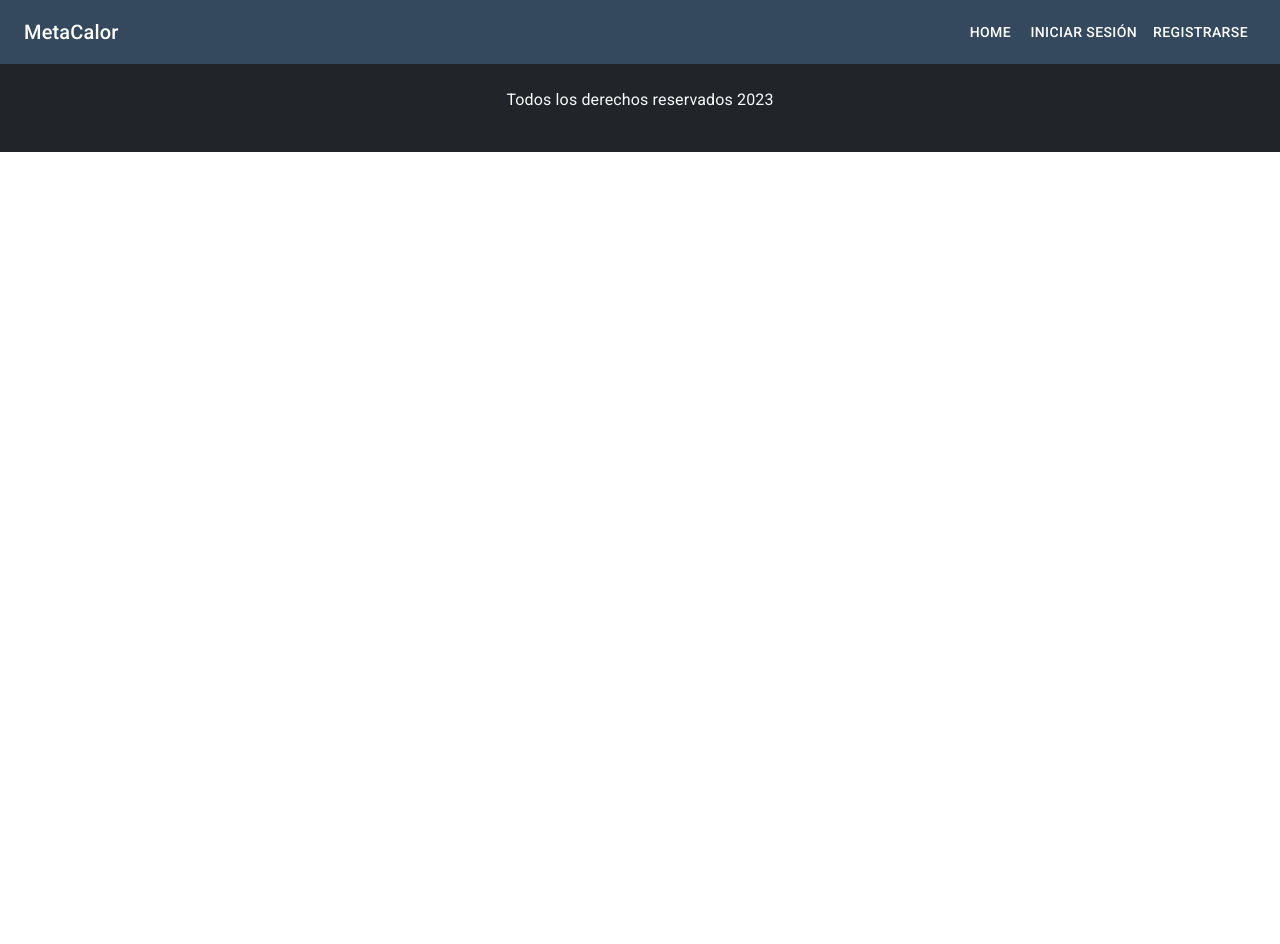
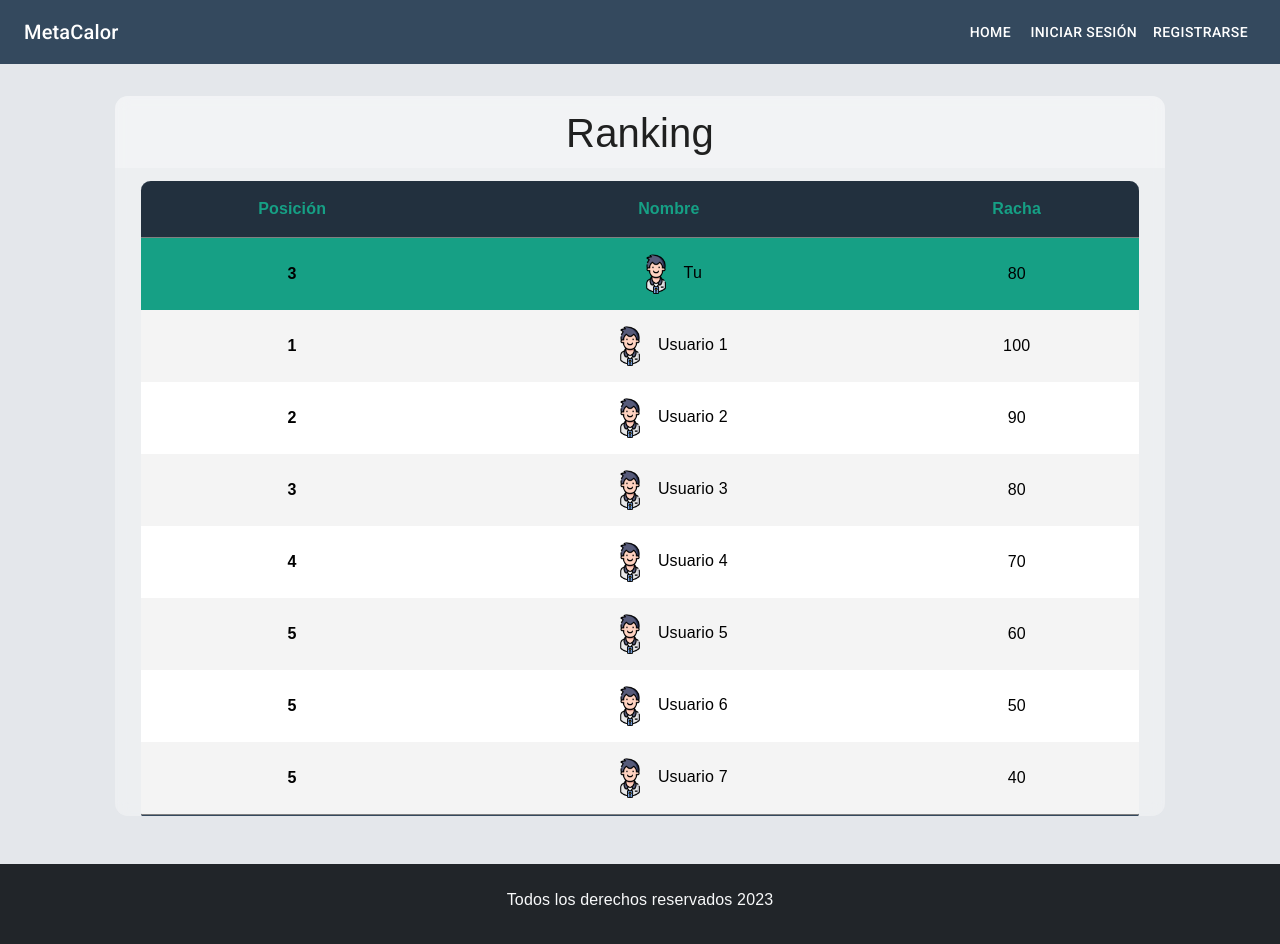
Before and after one commit to RaudelCasas1603/MetaCalor, a React (Create React App) app: page /ranking in a window 1280 px wide. Shown: the top 944 px of the page. Before the commit the page ends 800 px from the top, so only its background shows below. Built offline with nearby package versions, Linux system fonts and the light colour scheme.

Commit message:
UI Ranking Finished

```diff
--- a/src/App.jsx
+++ b/src/App.jsx
@@ -6,6 +6,7 @@ import Login from './Screens/Login';
 import SignUp from './Screens/SignUp';
 import Navbar from './components/Navbar';
 import Footer from './components/footer';
+import Ranking from './components/Ranking';
 
 const navArrayLinks = [
   { title: "Home", path: "/" },
@@ -24,6 +25,7 @@ function App() {
           <Route path="/" element={<Welcome/>} />
           <Route path="/login" element={<Login />} />
           <Route path="/signup" element={<SignUp />} />
+          <Route path="/ranking" element={<Ranking />}/>
         </Routes>
         <Footer/>
       </div>
--- /dev/null
+++ b/src/components/Ranking.js
@@ -0,0 +1,54 @@
+import React, { useState } from 'react';
+import ImagenUsuario from './images/imagen_usuario.png';
+import './styles/RankingStyle.css'
+
+
+export default function RankingTable() {
+  const [rankingData, setRankingData] = useState([
+    { posicion: 1, nombre: "Usuario 1", racha: 100 },
+    { posicion: 2, nombre: "Usuario 2", racha: 90 },
+    { posicion: 3, nombre: "Usuario 3", racha: 80 },
+    { posicion: 4, nombre: "Usuario 4", racha: 70 },
+    { posicion: 5, nombre: "Usuario 5", racha: 60 },
+    { posicion: 5, nombre: "Usuario 6", racha: 50 },
+    { posicion: 5, nombre: "Usuario 7", racha: 40 },
+    // Agrega más datos aquí
+  ]);
+
+  const usuario = rankingData[2];
+
+  return (
+    <body className='body'>
+        <main className='table'>
+            <section className='table__header'>
+                <h1>Ranking</h1>
+            </section>
+            <section className='table__body'>
+                <table>
+                    <thead>
+                        <tr>
+                            <th>Posición</th>
+                            <th>Nombre</th>
+                            <th>Racha</th>
+                        </tr>
+                    </thead>
+                    <tbody>
+                        <tr key={usuario.posicion} className='you'>
+                            <td className='position'><strong>{usuario.posicion}</strong></td>
+                            <td><img src={ImagenUsuario}/>Tu</td>
+                            <td>{usuario.racha}</td>
+                        </tr>
+                        {rankingData.map((usuario) => (
+                            <tr key={usuario.racha}>
+                                <td className='position'><strong>{usuario.posicion}</strong></td>
+                                <td><img src={ImagenUsuario}/>{usuario.nombre}</td>
+                                <td>{usuario.racha}</td>
+                            </tr>
+                        ))}
+                    </tbody>
+                </table>
+            </section>
+        </main>
+    </body>
+  );
+}
--- /dev/null
+++ b/src/components/styles/RankingStyle.css
@@ -0,0 +1,110 @@
+* {
+    margin: 0;
+    padding: 0;
+
+    box-sizing: border-box;
+    font-family: sans-serif;
+}
+.body {
+    min-height: 100vh;
+    background-color: #e4e7eb;
+    display: flex;
+    justify-content: center;
+    align-items: center;
+}
+
+main.table {
+    width: 82vw;
+    height: 90vh;
+    background-color: #fff5;
+
+    backdrop-filter: blur(7px);
+    box-shadow: 0, .4rem .8rem #0005;
+    border-radius: .8rem;
+
+    overflow: hidden;
+}
+
+.table__header {
+    width: 100%;
+    height: 10%;
+    background-color: #fff4;
+    padding: .8rem 1rem;
+    text-align: center;
+}
+
+.table__body {
+    width: 95%;
+    min-height: 89%;
+    max-height: calc(89% - 1.6rem);
+    background-color: #34495e;
+
+    margin: .8rem auto;
+    border-radius: .6rem;
+
+    overflow: auto;
+}
+
+.table__body::-webkit-scrollbar{
+    width: 0.5rem;
+    height: 0.5rem;
+}
+
+.table__body::-webkit-scrollbar-thumb{
+    border-radius: 0.5rem;
+    background-color: #0004;
+    visibility: hidden;
+}
+
+.table__body:hover::-webkit-scrollbar-thumb{
+    visibility: visible;
+}
+
+table {
+    width: 100%;
+}
+
+td img {
+    width: 40px;
+    height: 40px;
+    margin-right: .5rem;
+    border-radius: 50%;
+
+    vertical-align: middle;
+}
+
+table, th, td {
+    border-collapse: collapse;
+    padding: 1rem;
+    text-align: center;
+}
+
+thead th {
+    position: static;
+    top: 0;
+    left: 0;
+    background-color: #22303e;
+    color: #16a085;
+}
+
+tbody tr:nth-child(even){
+    background-color: #0000000b;
+}
+
+tbody tr:hover {
+    background-color: #bae6dd;
+}
+
+.you{
+    background-color: #16a085;
+}
+
+.position{
+    text-align: center;
+}
+
+@media (max-width: 1000px){
+    td:not(:first-of-type){
+        min-width: 12.1rem;
+    }
+}
```
Also changed, not shown: src/components/images/imagen_usuario.png (added).
